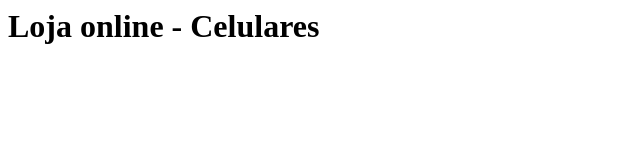
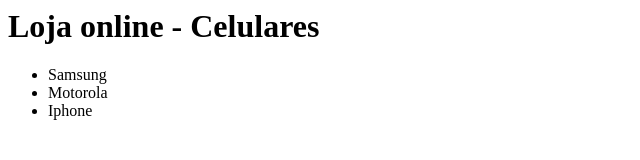
Before and after one commit to ederpbrito/curso-git, a plain HTML site: page index.html in a window 1280 px wide. Shown: the whole page, without its empty margins (0-640 px from the left). Drawn offline with Linux system fonts and the light colour scheme.

Commit message:
adicao da categorias de celulares

```diff
--- a/index.html
+++ b/index.html
@@ -3,5 +3,10 @@
 	</head>
 	<body>
 		<h1>Loja online - Celulares</h1>
+		<ul>
+			<li>Samsung</li>
+			<li>Motorola</li>
+			<li>Iphone</li>
+		</ul>
 	</body>
 </html>
```
